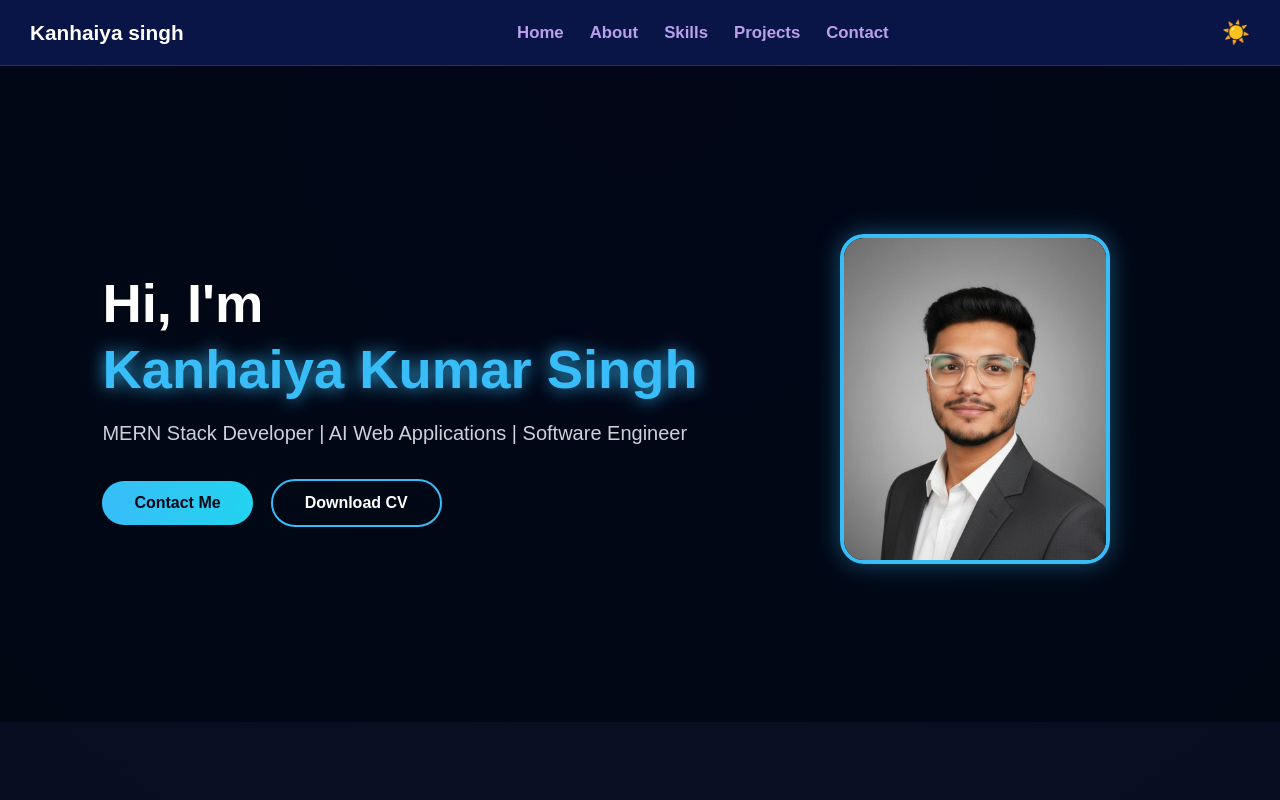
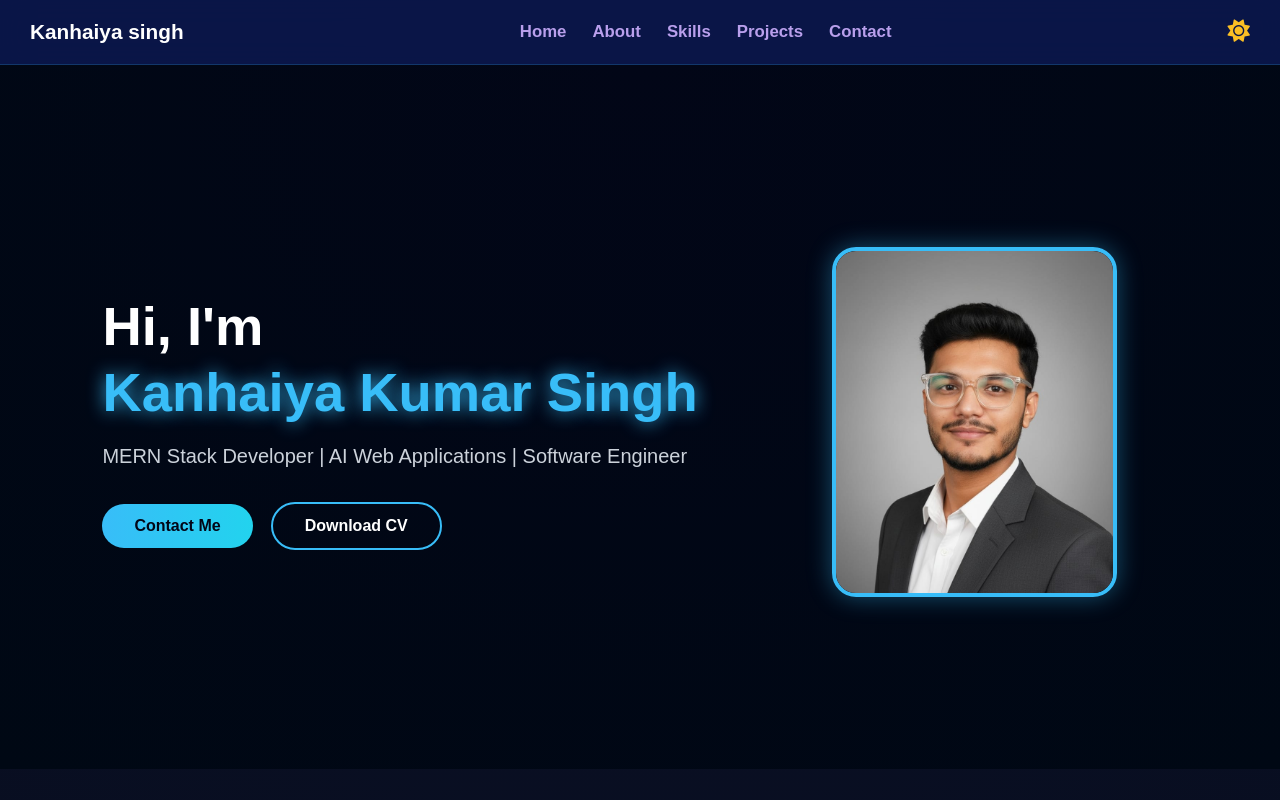
Before and after one commit to KANHAIYASINGH337/portfolio, a React (Create React App) app: page / in a window 1280 px wide. Shown: the top 800 px of the page. Built offline with nearby package versions, Linux system fonts and the light colour scheme.

Commit message:
feat: use FontAwesome theme icons, increase hero height and photo frame size

```diff
--- a/src/App.css
+++ b/src/App.css
@@ -107,7 +107,7 @@ body {
 
 /* ===== HERO ===== */
 .hero {
-  min-height: 82vh;
+  min-height: 88vh;
   display: flex;
   align-items: center;
 }
@@ -210,8 +210,8 @@ body {
 }
 
 .profile-ring {
-  width: 270px;
-  height: 330px;
+  width: 285px;
+  height: 350px;
   border-radius: 24px;
   overflow: hidden;
   border: 4px solid #38bdf8;
--- a/src/components/Navbar.jsx
+++ b/src/components/Navbar.jsx
@@ -27,7 +27,7 @@ export default function Navbar({ theme, setTheme }) {
           onClick={() => setTheme(theme === "dark" ? "light" : "dark")}
           aria-label="Toggle Theme"
         >
-          {theme === "dark" ? "☀️" : "🌙"}
+          {theme === "dark" ? <i className="fas fa-sun"></i> : <i className="fas fa-moon"></i>}
         </button>
 
         {/* HAMBURGER */}
```
